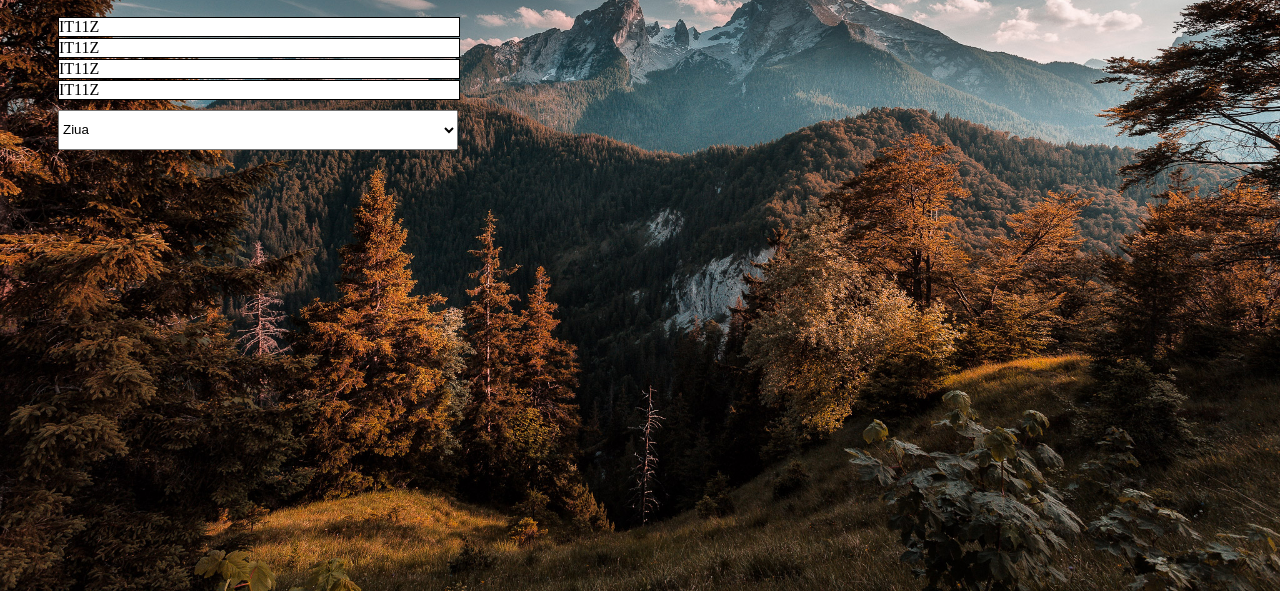
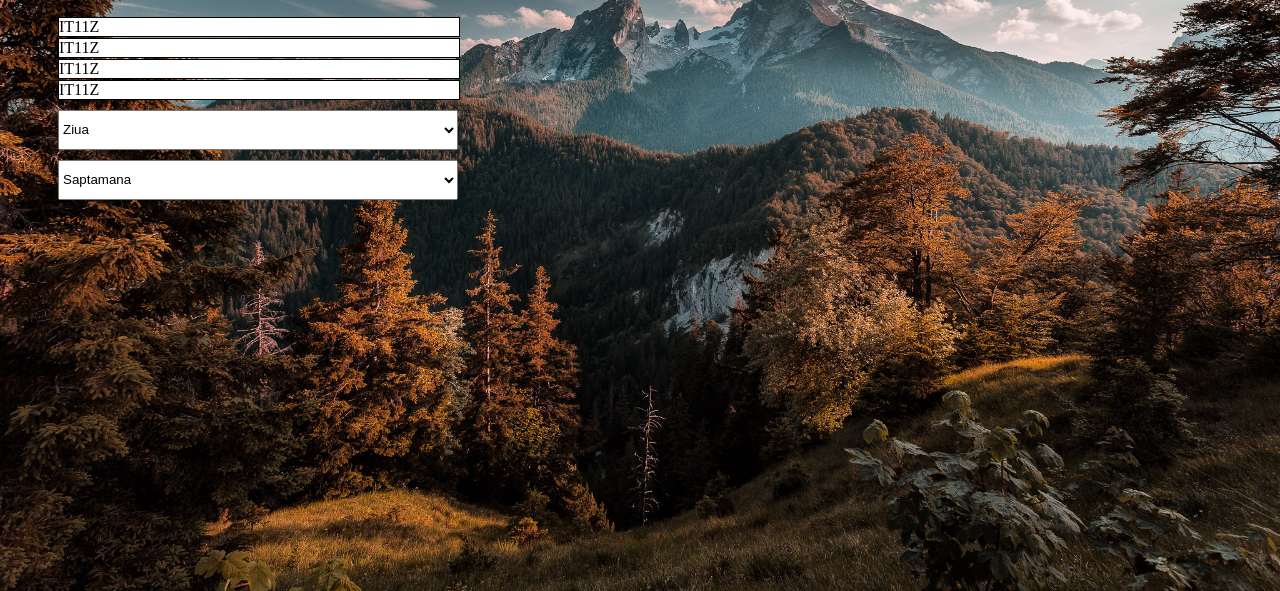
Before and after one commit to LiviuDeleu/Evaluare-Orar-USARB, a plain HTML site: page index.html in a window 1280 px wide. Shown: the part 209-800 px from the top of the page. Drawn offline with Linux system fonts and the light colour scheme.

Commit message:
Saptamana

```diff
--- a/index.html
+++ b/index.html
@@ -58,5 +58,14 @@
             <option value="Sambata">Sambata</option>
             <option value="Duminica">Duminica</option>
         </select>
+        <div class="divselecteaza2">
+        <select name="selecteaza2" class="selecteaza2">
+            <option value="Saptamana">Saptamana</option>
+            <option value="1">1(30.08.2021 - 5.9.2021)</option>
+            <option value="2">2(30.08.2021 - 5.9.2021)</option>
+            <option value="3">3(30.08.2021 - 5.9.2021)</option>
+            <option value="4">4(30.08.2021 - 5.9.2021)</option>
+        </div>
+        </select>
 </body>
 </html>
--- a/style.css
+++ b/style.css
@@ -90,4 +90,12 @@ a{
     margin-top: 10px;
     height: 40px;
     width: 400px;
+    font-family: Arial, Helvetica, sans-serif;
 }
+.selecteaza2{
+    font-family: Arial, Helvetica, sans-serif;
+    margin-left: 50px;
+    margin-top: 10px;
+    height: 40px;
+    width: 400px;
+}
```
